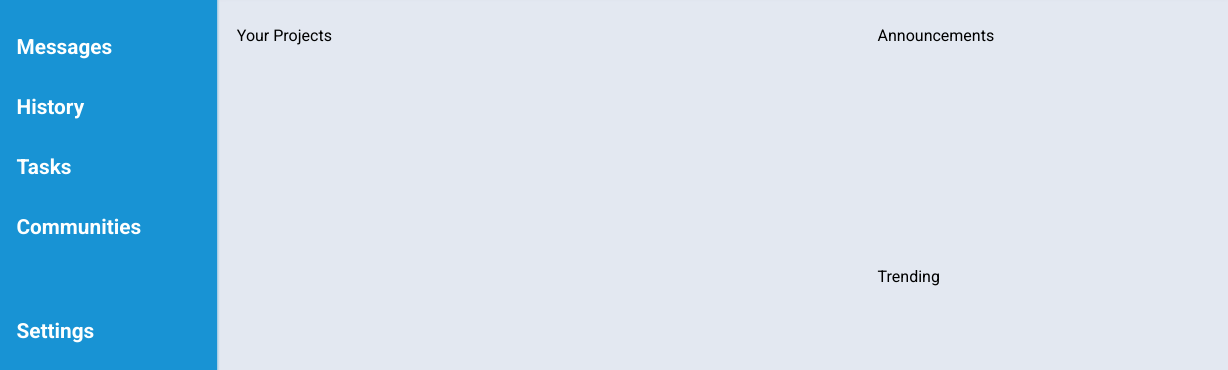
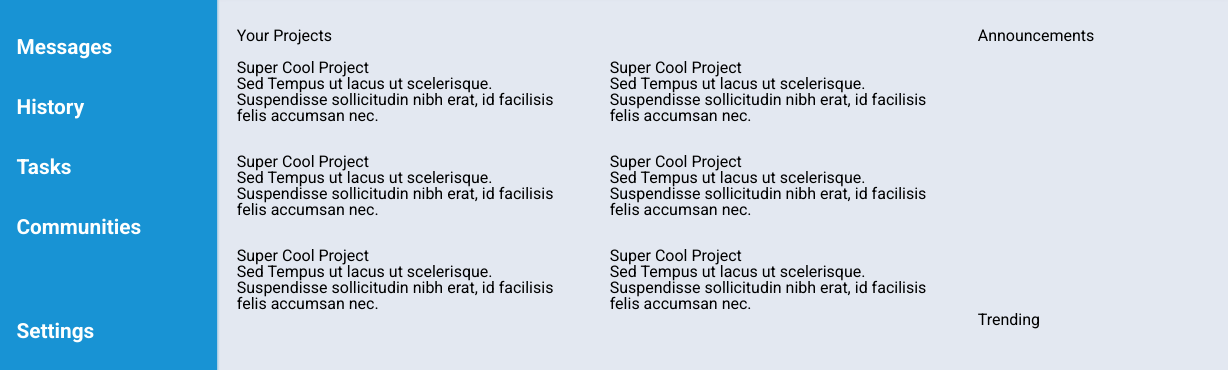
Before and after one commit to Mathzzuco/odin-admin-dashboard, a plain HTML site: page index.html in a window 1280 px wide. Shown: the part 231-601 px from the top of the page, 52-1280 px from the left. Drawn offline with Linux system fonts and the light colour scheme.

Commit message:
adjust grid in main section and change text sizing in nav

```diff
--- a/css/style.css
+++ b/css/style.css
@@ -81,8 +81,9 @@ body {
 }
 
 .nav-items .option-container h3 {
-  font-size: 130%;
+  /*font-size: 130%;*/
   /*font-size: 1.375rem;*/
+  font-size: calc(1vw + 50%);
 }
 
 .nav-items .option-container:hover {
@@ -234,16 +235,26 @@ body {
 
 main {
   width: calc(100% - 50);
-  height: calc(100% - 95px);
+  height: calc(100% - 5.9375rem);
   display: grid;
-  grid-template-columns: 1fr 0.5fr;
+  grid-template-columns: 75% 25%;
   grid-template-rows: 1fr 1fr;
+  column-gap: 1.25rem;
   margin: 2.1875rem 1.875rem 3.75rem 1.25rem;
 }
 
 .projects-section {
+  display: grid;
+  row-gap: 1rem;
   grid-row: 1 2;
   grid-column: 1 1;
+}
+
+.projects {
+  display: grid;
+  column-gap: 1.5625rem;
+  row-gap: 1.875rem;
+  grid-template-columns: 1fr 1fr;
 }
 
 .announcements-section {
--- a/index.html
+++ b/index.html
@@ -108,12 +108,58 @@
         <main>
           <div class="projects-section">
             <h2>Your Projects</h2>
+            <div class="projects">
+              <div class="project">
+                <h2>Super Cool Project</h2>
+                <p>
+                  Sed Tempus ut lacus ut scelerisque. Suspendisse sollicitudin
+                  nibh erat, id facilisis felis accumsan nec.
+                </p>
+              </div>
+              <div class="project">
+                <h2>Super Cool Project</h2>
+                <p>
+                  Sed Tempus ut lacus ut scelerisque. Suspendisse sollicitudin
+                  nibh erat, id facilisis felis accumsan nec.
+                </p>
+              </div>
+              <div class="project">
+                <h2>Super Cool Project</h2>
+                <p>
+                  Sed Tempus ut lacus ut scelerisque. Suspendisse sollicitudin
+                  nibh erat, id facilisis felis accumsan nec.
+                </p>
+              </div>
+              <div class="project">
+                <h2>Super Cool Project</h2>
+                <p>
+                  Sed Tempus ut lacus ut scelerisque. Suspendisse sollicitudin
+                  nibh erat, id facilisis felis accumsan nec.
+                </p>
+              </div>
+              <div class="project">
+                <h2>Super Cool Project</h2>
+                <p>
+                  Sed Tempus ut lacus ut scelerisque. Suspendisse sollicitudin
+                  nibh erat, id facilisis felis accumsan nec.
+                </p>
+              </div>
+              <div class="project">
+                <h2>Super Cool Project</h2>
+                <p>
+                  Sed Tempus ut lacus ut scelerisque. Suspendisse sollicitudin
+                  nibh erat, id facilisis felis accumsan nec.
+                </p>
+              </div>
+            </div>
           </div>
           <div class="announcements-section">
             <h2>Announcements</h2>
+            <div class="announcements"></div>
           </div>
           <div class="trending-section">
             <h2>Trending</h2>
+            <div class="trending"></div>
           </div>
         </main>
       </div>
```
